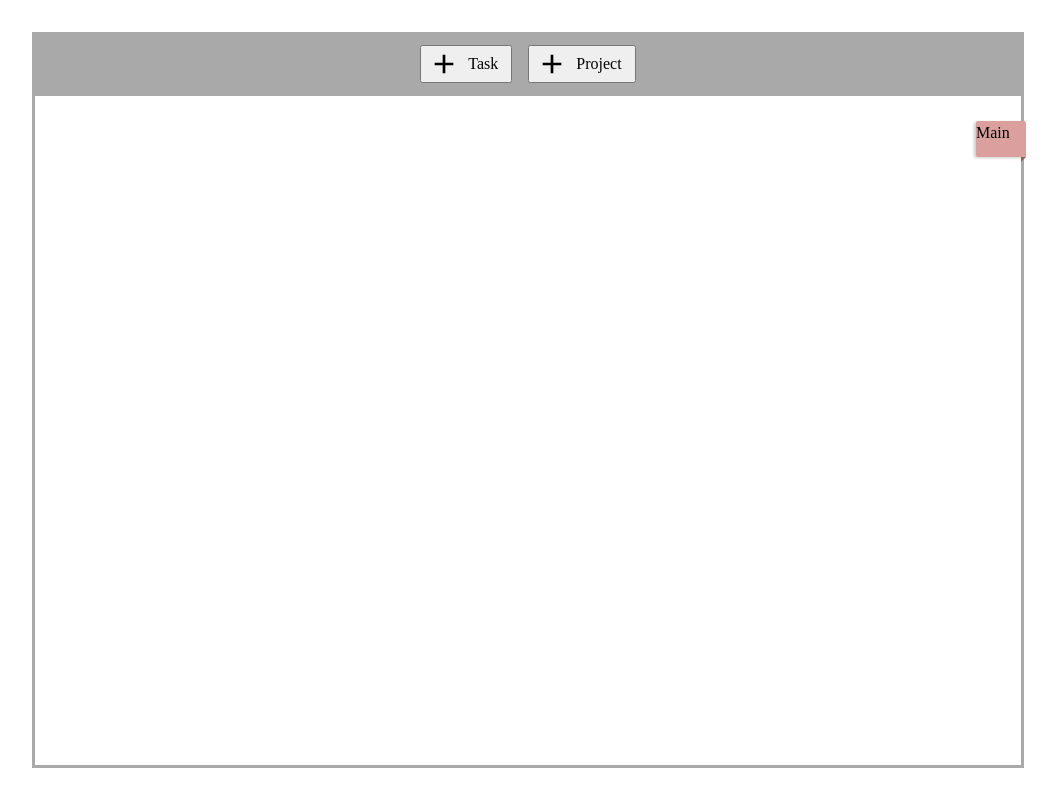
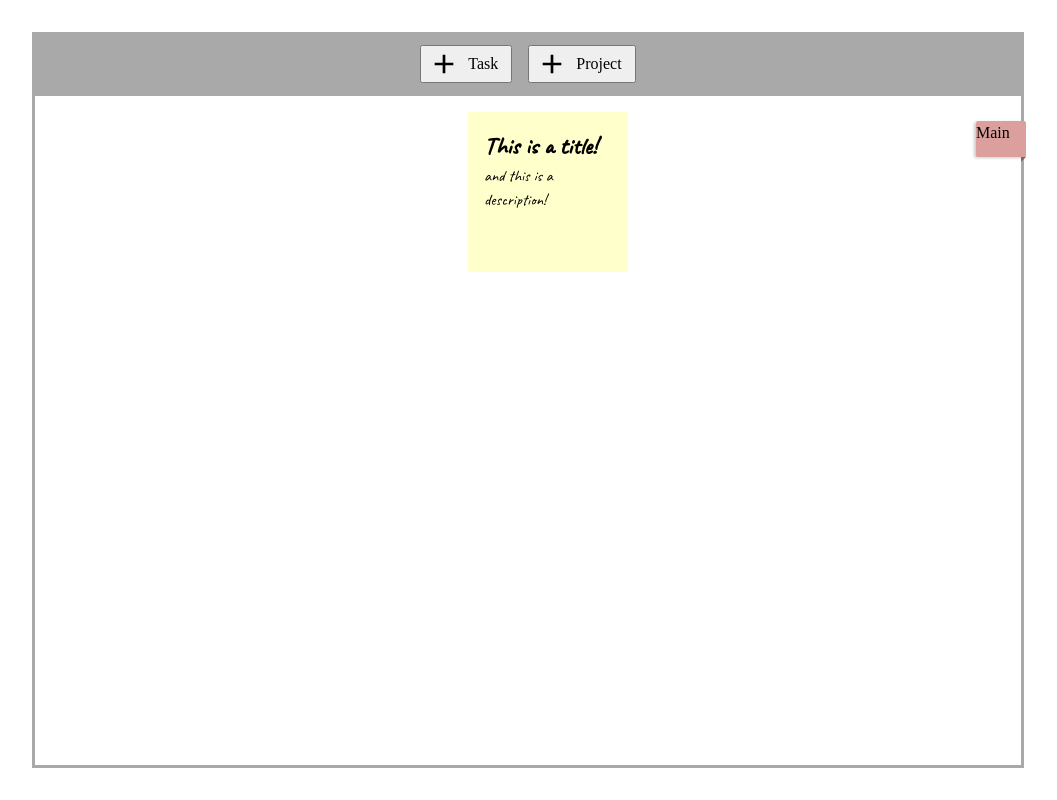
Before and after one commit to pilzpuffer/todo, a website built with webpack: page src/template.html in a window 1280 px wide. Shown: the whole page, without its empty margins (112-1169 px from the left). Built offline with nearby package versions, Linux system fonts and the light colour scheme.

Commit message:
Add basic note styling and a custom font for this project

```diff
--- a/src/styles.css
+++ b/src/styles.css
@@ -1,3 +1,10 @@
+@font-face {
+    font-family: 'Caveat';
+    src: url('./assets/fonts/Caveat-Regular.woff2') format('woff2'),
+        url('./assets/fonts/Caveat-Regular.woff') format('woff');
+    font-style: normal;
+}
+
 *, *::before, *::after {
   box-sizing: border-box;
 }
@@ -86,6 +93,31 @@ button[id$="Close"] > img {
 	height: 1rem;
 	transform: rotate(45deg);
 }
+
+ul,li {
+  list-style: none;
+}
+
+ul {
+  display: flex;
+  flex-wrap: wrap;
+  justify-content: center;
+}
+
+.note {
+	font-family: "Caveat";
+	text-decoration: none;
+
+  color: #000;
+  background: #ffc;
+	/* make up separate classes for background colors */
+  display: block;
+  height: 10em;
+  width: 10em;
+  padding: 1em;
+	margin: 1em;
+}
+
 
 fieldset {
 	--gap: 9px;
@@ -189,7 +221,3 @@ fieldset {
 		--bg-color: #f9d7ac;
 	}
 }
-
-.paper-note {
-	font-family: "Caveat", cursive;
-}
--- a/src/template.html
+++ b/src/template.html
@@ -12,8 +12,15 @@
             <nav>
                 <button id="newTask"> <img src="./assets/img/plus.svg"> Task </button>
                 <button id="newProject"> <img src="./assets/img/plus.svg"> Project</button>
-            </nav>
         </div>
+
+        </nav>
+        <ul id="allTasks">
+            <li class="note">
+                <h2>This is a title!</h2>
+                <p>and this is a description!</p>
+            </li>
+        </ul>
 
         <fieldset>
             <legend>Select a project:</legend>
```
Also changed, not shown: src/assets/fonts/Caveat-Regular.woff (added), src/assets/fonts/Caveat-Regular.woff2 (added).
